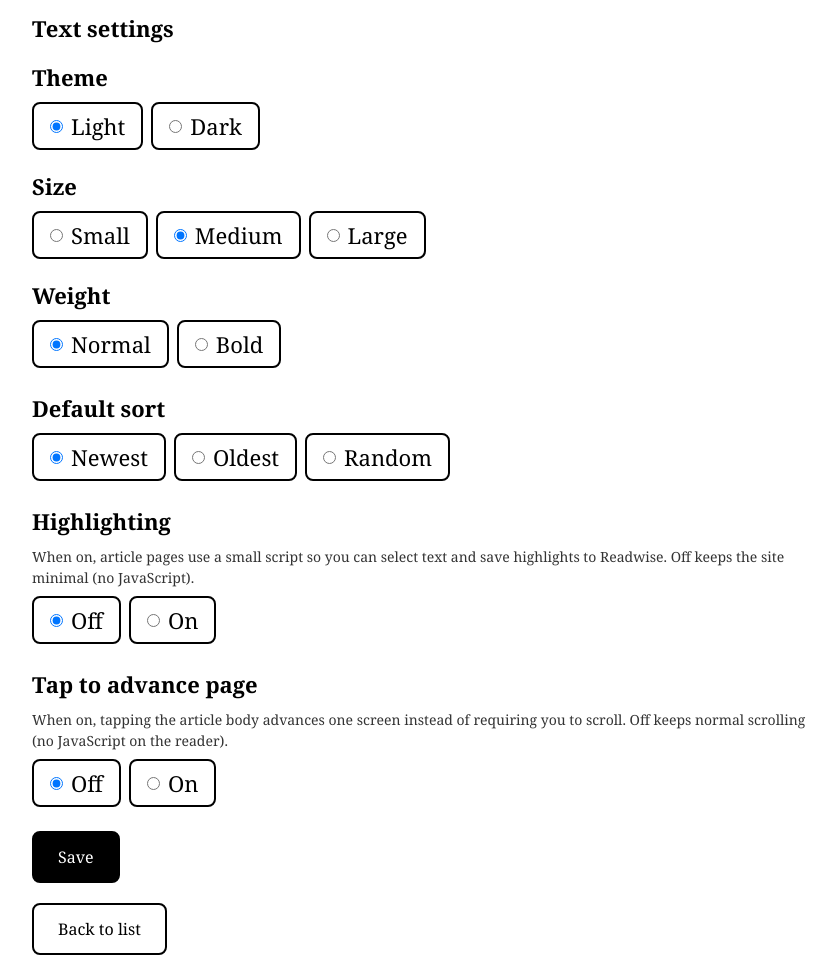
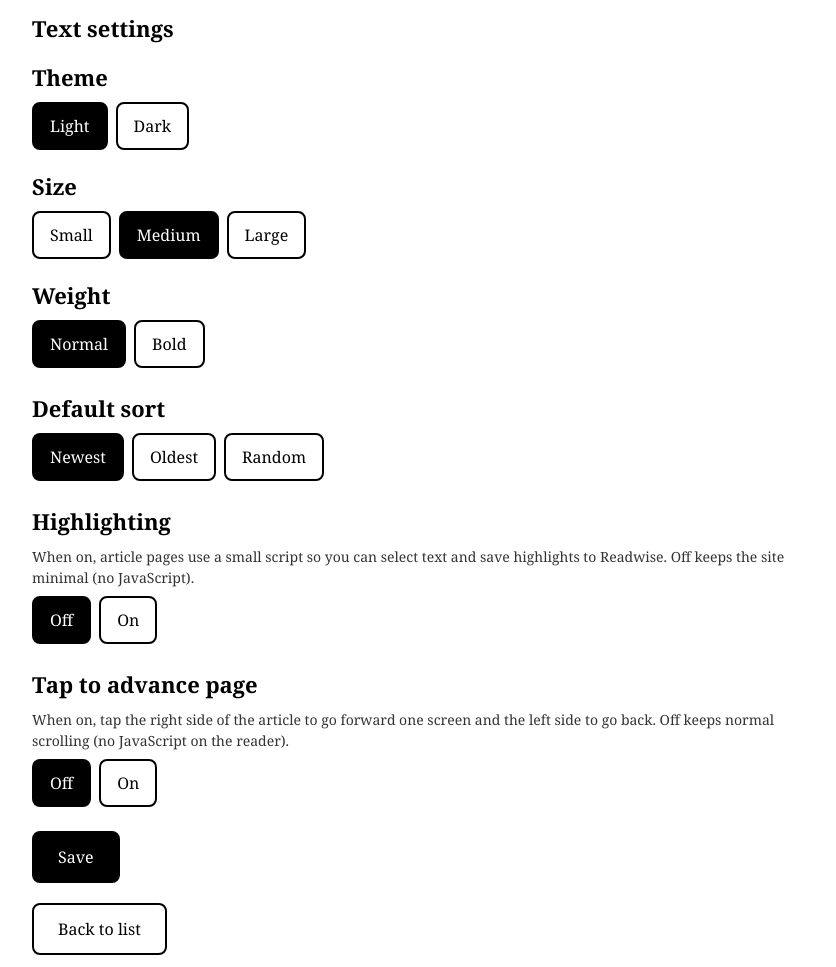
Before and after one commit to ntwkrgr/readwise-reader-personal-site, a Flask app: page /settings in a window 1280 px wide. Shown: the whole page, without its empty margins (220-1056 px from the left). Run offline with Flask 3, Linux system fonts and the light colour scheme.

Commit message:
feat: tap-advance back-gesture, button-style settings, edge fade
Three reader improvements driven by Kindle Scribe feedback:

1. Tap the left half of the article to go back one screen, tap the
   right half to go forward. Same scroll amount (viewport - 80px
   overlap) either direction. Clamped at document top/bottom. Link
   taps still bail out so inline links navigate.

2. Remove visible radio buttons from the settings page. Each option
   is now a button that turns solid black (or white in dark mode)
   when selected. Done with pure CSS — the hidden radio sits before
   its label as a DOM sibling so :checked + .settings-option styles
   the current choice, with no JS on settings.

3. Add fixed overlays at the top and bottom of the viewport when
   tap-advance is on, using a linear-gradient that's solid for the
   outer 60% and fades to transparent on the inner edge. Hides
   half-lines at the viewport edges so text doesn't appear cut off
   by browser chrome. The JS hides each overlay when scrolled near
   the very top or bottom of the document, so the toolbars stay
   fully visible when they're the thing you want to tap.

```diff
--- a/templates/base.html
+++ b/templates/base.html
@@ -264,12 +264,67 @@
         body.theme-dark article pre,
         body.theme-dark article th,
         body.theme-dark article td { border-color: #fff; }
-        body.theme-dark .settings-option {
-            border-color: #fff !important;
+        .settings-group {
+            display: flex;
+            flex-wrap: wrap;
+            gap: 8px;
+        }
+        .settings-radio {
+            position: absolute;
+            left: -9999px;
+            width: 1px;
+            height: 1px;
+            opacity: 0;
+        }
+        .settings-option {
+            display: inline-flex;
+            align-items: center;
+            min-height: 48px;
+            padding: 0 16px;
+            border: 2px solid #000;
+            border-radius: 8px;
+            background: #fff;
+            color: #000;
+            font-size: 16px;
+            cursor: pointer;
+        }
+        .settings-radio:checked + .settings-option {
+            background: #000;
             color: #fff;
         }
-        body.theme-dark .settings-option span { color: #fff; }
-        .settings-option { border-radius: 8px; }
+        body.theme-dark .settings-option {
+            background: #000;
+            color: #fff;
+            border-color: #fff;
+        }
+        body.theme-dark .settings-radio:checked + .settings-option {
+            background: #fff;
+            color: #000;
+            border-color: #fff;
+        }
+        .tap-overlay {
+            position: fixed;
+            left: 0;
+            right: 0;
+            height: 44px;
+            pointer-events: none;
+            z-index: 100;
+            display: none;
+        }
+        .tap-overlay-top {
+            top: 0;
+            background: linear-gradient(to bottom, #fff 0%, #fff 60%, rgba(255, 255, 255, 0) 100%);
+        }
+        .tap-overlay-bottom {
+            bottom: 0;
+            background: linear-gradient(to top, #fff 0%, #fff 60%, rgba(255, 255, 255, 0) 100%);
+        }
+        body.theme-dark .tap-overlay-top {
+            background: linear-gradient(to bottom, #000 0%, #000 60%, rgba(0, 0, 0, 0) 100%);
+        }
+        body.theme-dark .tap-overlay-bottom {
+            background: linear-gradient(to top, #000 0%, #000 60%, rgba(0, 0, 0, 0) 100%);
+        }
     </style>
 </head>
 <body class="text-size-{{ text_size }} text-weight-{{ text_weight }} theme-{{ theme }}">
--- a/templates/settings.html
+++ b/templates/settings.html
@@ -8,90 +8,62 @@
 <form method="post" action="/settings">
     <div style="margin-bottom: 20px;">
         <p style="font-weight: bold; margin-bottom: 8px;">Theme</p>
-        <div style="display: flex; flex-wrap: wrap; gap: 8px;">
-            <label class="settings-option" style="display: flex; align-items: center; min-height: 48px; padding: 0 16px; border: 2px solid #000; cursor: pointer;">
-                <input type="radio" name="theme" value="light" {{ 'checked' if theme == 'light' else '' }}>
-                <span style="margin-left: 8px;">Light</span>
-            </label>
-            <label class="settings-option" style="display: flex; align-items: center; min-height: 48px; padding: 0 16px; border: 2px solid #000; cursor: pointer;">
-                <input type="radio" name="theme" value="dark" {{ 'checked' if theme == 'dark' else '' }}>
-                <span style="margin-left: 8px;">Dark</span>
-            </label>
+        <div class="settings-group">
+            <input type="radio" class="settings-radio" id="opt-theme-light" name="theme" value="light" {{ 'checked' if theme == 'light' else '' }}>
+            <label for="opt-theme-light" class="settings-option">Light</label>
+            <input type="radio" class="settings-radio" id="opt-theme-dark" name="theme" value="dark" {{ 'checked' if theme == 'dark' else '' }}>
+            <label for="opt-theme-dark" class="settings-option">Dark</label>
         </div>
     </div>
     <div style="margin-bottom: 20px;">
         <p style="font-weight: bold; margin-bottom: 8px;">Size</p>
-        <div style="display: flex; flex-wrap: wrap; gap: 8px;">
-            <label class="settings-option" style="display: flex; align-items: center; min-height: 48px; padding: 0 16px; border: 2px solid #000; cursor: pointer;">
-                <input type="radio" name="text_size" value="small" {{ 'checked' if text_size == 'small' else '' }}>
-                <span style="margin-left: 8px;">Small</span>
-            </label>
-            <label class="settings-option" style="display: flex; align-items: center; min-height: 48px; padding: 0 16px; border: 2px solid #000; cursor: pointer;">
-                <input type="radio" name="text_size" value="medium" {{ 'checked' if text_size == 'medium' else '' }}>
-                <span style="margin-left: 8px;">Medium</span>
-            </label>
-            <label class="settings-option" style="display: flex; align-items: center; min-height: 48px; padding: 0 16px; border: 2px solid #000; cursor: pointer;">
-                <input type="radio" name="text_size" value="large" {{ 'checked' if text_size == 'large' else '' }}>
-                <span style="margin-left: 8px;">Large</span>
-            </label>
+        <div class="settings-group">
+            <input type="radio" class="settings-radio" id="opt-size-small" name="text_size" value="small" {{ 'checked' if text_size == 'small' else '' }}>
+            <label for="opt-size-small" class="settings-option">Small</label>
+            <input type="radio" class="settings-radio" id="opt-size-medium" name="text_size" value="medium" {{ 'checked' if text_size == 'medium' else '' }}>
+            <label for="opt-size-medium" class="settings-option">Medium</label>
+            <input type="radio" class="settings-radio" id="opt-size-large" name="text_size" value="large" {{ 'checked' if text_size == 'large' else '' }}>
+            <label for="opt-size-large" class="settings-option">Large</label>
         </div>
     </div>
     <div style="margin-bottom: 24px;">
         <p style="font-weight: bold; margin-bottom: 8px;">Weight</p>
-        <div style="display: flex; flex-wrap: wrap; gap: 8px;">
-            <label class="settings-option" style="display: flex; align-items: center; min-height: 48px; padding: 0 16px; border: 2px solid #000; cursor: pointer;">
-                <input type="radio" name="text_weight" value="normal" {{ 'checked' if text_weight == 'normal' else '' }}>
-                <span style="margin-left: 8px;">Normal</span>
-            </label>
-            <label class="settings-option" style="display: flex; align-items: center; min-height: 48px; padding: 0 16px; border: 2px solid #000; cursor: pointer;">
-                <input type="radio" name="text_weight" value="bold" {{ 'checked' if text_weight == 'bold' else '' }}>
-                <span style="margin-left: 8px;">Bold</span>
-            </label>
+        <div class="settings-group">
+            <input type="radio" class="settings-radio" id="opt-weight-normal" name="text_weight" value="normal" {{ 'checked' if text_weight == 'normal' else '' }}>
+            <label for="opt-weight-normal" class="settings-option">Normal</label>
+            <input type="radio" class="settings-radio" id="opt-weight-bold" name="text_weight" value="bold" {{ 'checked' if text_weight == 'bold' else '' }}>
+            <label for="opt-weight-bold" class="settings-option">Bold</label>
         </div>
     </div>
     <div style="margin-bottom: 24px;">
         <p style="font-weight: bold; margin-bottom: 8px;">Default sort</p>
-        <div style="display: flex; flex-wrap: wrap; gap: 8px;">
-            <label class="settings-option" style="display: flex; align-items: center; min-height: 48px; padding: 0 16px; border: 2px solid #000; cursor: pointer;">
-                <input type="radio" name="default_sort" value="newest" {{ 'checked' if default_sort == 'newest' else '' }}>
-                <span style="margin-left: 8px;">Newest</span>
-            </label>
-            <label class="settings-option" style="display: flex; align-items: center; min-height: 48px; padding: 0 16px; border: 2px solid #000; cursor: pointer;">
-                <input type="radio" name="default_sort" value="oldest" {{ 'checked' if default_sort == 'oldest' else '' }}>
-                <span style="margin-left: 8px;">Oldest</span>
-            </label>
-            <label class="settings-option" style="display: flex; align-items: center; min-height: 48px; padding: 0 16px; border: 2px solid #000; cursor: pointer;">
-                <input type="radio" name="default_sort" value="random" {{ 'checked' if default_sort == 'random' else '' }}>
-                <span style="margin-left: 8px;">Random</span>
-            </label>
+        <div class="settings-group">
+            <input type="radio" class="settings-radio" id="opt-sort-newest" name="default_sort" value="newest" {{ 'checked' if default_sort == 'newest' else '' }}>
+            <label for="opt-sort-newest" class="settings-option">Newest</label>
+            <input type="radio" class="settings-radio" id="opt-sort-oldest" name="default_sort" value="oldest" {{ 'checked' if default_sort == 'oldest' else '' }}>
+            <label for="opt-sort-oldest" class="settings-option">Oldest</label>
+            <input type="radio" class="settings-radio" id="opt-sort-random" name="default_sort" value="random" {{ 'checked' if default_sort == 'random' else '' }}>
+            <label for="opt-sort-random" class="settings-option">Random</label>
         </div>
     </div>
     <div style="margin-bottom: 24px;">
         <p style="font-weight: bold; margin-bottom: 8px;">Highlighting</p>
         <p style="font-size: 14px; color: #333; margin-bottom: 8px;">When on, article pages use a small script so you can select text and save highlights to Readwise. Off keeps the site minimal (no JavaScript).</p>
-        <div style="display: flex; flex-wrap: wrap; gap: 8px;">
-            <label class="settings-option" style="display: flex; align-items: center; min-height: 48px; padding: 0 16px; border: 2px solid #000; cursor: pointer;">
-                <input type="radio" name="highlighting" value="off" {{ 'checked' if not highlighting_enabled else '' }}>
-                <span style="margin-left: 8px;">Off</span>
-            </label>
-            <label class="settings-option" style="display: flex; align-items: center; min-height: 48px; padding: 0 16px; border: 2px solid #000; cursor: pointer;">
-                <input type="radio" name="highlighting" value="on" {{ 'checked' if highlighting_enabled else '' }}>
-                <span style="margin-left: 8px;">On</span>
-            </label>
+        <div class="settings-group">
+            <input type="radio" class="settings-radio" id="opt-hl-off" name="highlighting" value="off" {{ 'checked' if not highlighting_enabled else '' }}>
+            <label for="opt-hl-off" class="settings-option">Off</label>
+            <input type="radio" class="settings-radio" id="opt-hl-on" name="highlighting" value="on" {{ 'checked' if highlighting_enabled else '' }}>
+            <label for="opt-hl-on" class="settings-option">On</label>
         </div>
     </div>
     <div style="margin-bottom: 24px;">
         <p style="font-weight: bold; margin-bottom: 8px;">Tap to advance page</p>
-        <p style="font-size: 14px; color: #333; margin-bottom: 8px;">When on, tapping the article body advances one screen instead of requiring you to scroll. Off keeps normal scrolling (no JavaScript on the reader).</p>
-        <div style="display: flex; flex-wrap: wrap; gap: 8px;">
-            <label class="settings-option" style="display: flex; align-items: center; min-height: 48px; padding: 0 16px; border: 2px solid #000; cursor: pointer;">
-                <input type="radio" name="tap_advance" value="off" {{ 'checked' if not tap_advance_enabled else '' }}>
-                <span style="margin-left: 8px;">Off</span>
-            </label>
-            <label class="settings-option" style="display: flex; align-items: center; min-height: 48px; padding: 0 16px; border: 2px solid #000; cursor: pointer;">
-                <input type="radio" name="tap_advance" value="on" {{ 'checked' if tap_advance_enabled else '' }}>
-                <span style="margin-left: 8px;">On</span>
-            </label>
+        <p style="font-size: 14px; color: #333; margin-bottom: 8px;">When on, tap the right side of the article to go forward one screen and the left side to go back. Off keeps normal scrolling (no JavaScript on the reader).</p>
+        <div class="settings-group">
+            <input type="radio" class="settings-radio" id="opt-tap-off" name="tap_advance" value="off" {{ 'checked' if not tap_advance_enabled else '' }}>
+            <label for="opt-tap-off" class="settings-option">Off</label>
+            <input type="radio" class="settings-radio" id="opt-tap-on" name="tap_advance" value="on" {{ 'checked' if tap_advance_enabled else '' }}>
+            <label for="opt-tap-on" class="settings-option">On</label>
         </div>
     </div>
     <button type="submit" class="btn btn-dark">Save</button>
```
Also changed, not shown: templates/read.html (+63 -15 lines).
